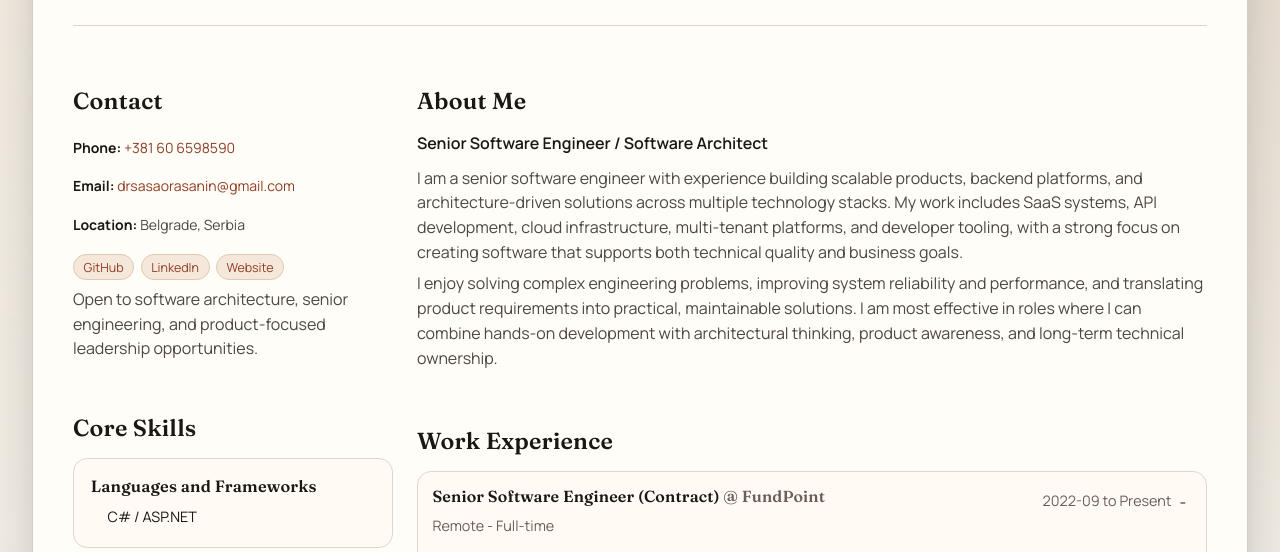
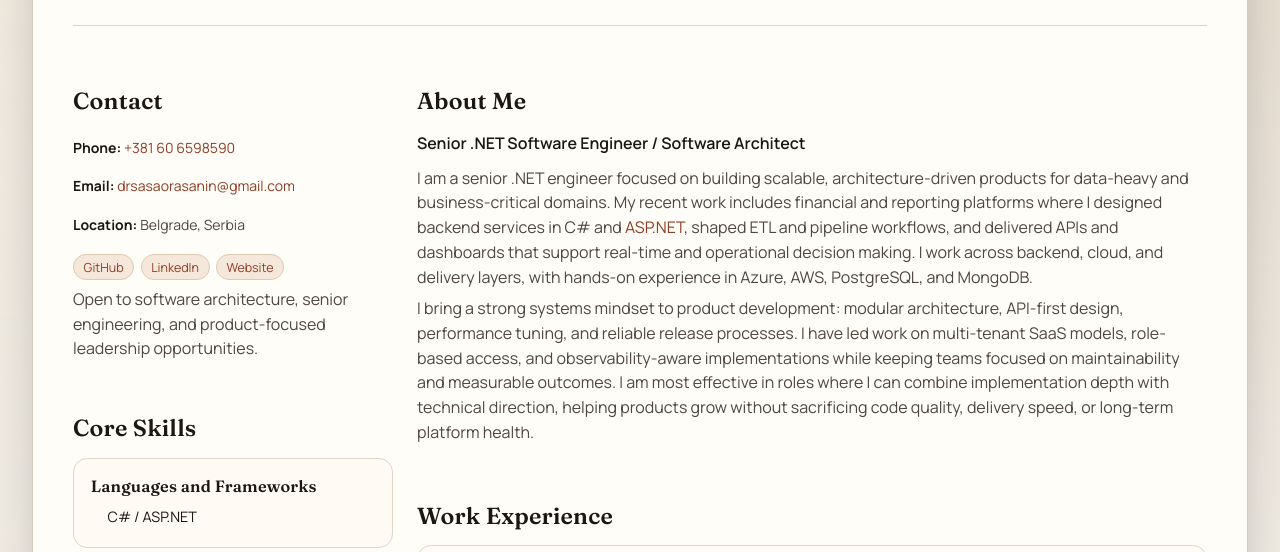
Before and after one commit to sasaorasanin/sasaorasanin.github.io, an Astro site: page /dot-net in a window 1280 px wide. Shown: the part 195-747 px from the top of the page. Built offline with nearby package versions, Linux system fonts and the light colour scheme; Astro itself is replaced by a stand-in of ours.

Commit message:
feat: add version-specific .NET about-me profile

```diff
--- /dev/null
+++ b/content/about-me/dot-net.md
@@ -0,0 +1,15 @@
+---
+title: About Me
+headline: Senior .NET Software Engineer / Software Architect
+location: Belgrade, Serbia
+email: drsasaorasanin@gmail.com
+github: https://github.com/sasaorasanin
+linkedin: https://linkedin.com/in/sasaorasanin
+displayOn:
+  - dot-net
+order: 2
+---
+
+I am a senior .NET engineer focused on building scalable, architecture-driven products for data-heavy and business-critical domains. My recent work includes financial and reporting platforms where I designed backend services in C# and ASP.NET, shaped ETL and pipeline workflows, and delivered APIs and dashboards that support real-time and operational decision making. I work across backend, cloud, and delivery layers, with hands-on experience in Azure, AWS, PostgreSQL, and MongoDB.
+
+I bring a strong systems mindset to product development: modular architecture, API-first design, performance tuning, and reliable release processes. I have led work on multi-tenant SaaS models, role-based access, and observability-aware implementations while keeping teams focused on maintainability and measurable outcomes. I am most effective in roles where I can combine implementation depth with technical direction, helping products grow without sacrificing code quality, delivery speed, or long-term platform health.
--- a/src/components/CvPage.astro
+++ b/src/components/CvPage.astro
@@ -8,13 +8,17 @@ interface Props {
 const { versionSlug = 'full' } = Astro.props;
 
 const [site] = await getCollection('site');
-const [aboutMe] = await getCollection('aboutMe');
+const aboutMeEntries = await getCollection('aboutMe');
 const [education] = await getCollection('education');
 const [contact] = await getCollection('contact');
 
 const versions = await getCollection('versions');
 const selectedVersion = versions.find((entry) => entry.data.slug === versionSlug) ?? versions[0];
 const selectedVersionSlug = selectedVersion?.data.slug ?? 'full';
+const selectedAboutMe =
+	aboutMeEntries.find((entry) => entry.id === selectedVersionSlug || entry.data.displayOn?.includes(selectedVersionSlug)) ??
+	aboutMeEntries.find((entry) => entry.id === 'full') ??
+	aboutMeEntries[0];
 const sortedVersions = [...versions].sort((a, b) => (a.data.order ?? Number.MAX_SAFE_INTEGER) - (b.data.order ?? Number.MAX_SAFE_INTEGER));
 const baseUrl = import.meta.env.BASE_URL.endsWith('/') ? import.meta.env.BASE_URL : `${import.meta.env.BASE_URL}/`;
 const versionOptions = sortedVersions.map((version) => ({
@@ -122,7 +126,7 @@ const skillGroups = sortedSkills
 	})
 	.filter((group) => selectedVersionSlug === 'full' || group.items.length > 0);
 
-const aboutRender = await render(aboutMe);
+const aboutRender = await render(selectedAboutMe);
 const educationRender = await render(education);
 const contactRender = await render(contact);
 
@@ -240,7 +244,7 @@ const isOpenByMode = (mode, index, collapsedOn) => {
 			<div class="space-y-6 print:space-y-4">
 				<section class="section-block pt-0 print:break-inside-avoid-page" id="about-me">
 					<h2>About Me</h2>
-					<p class="section-headline">{aboutMe.data.headline}</p>
+					<p class="section-headline">{selectedAboutMe.data.headline}</p>
 					<AboutContent />
 				</section>
 
--- a/src/content.config.ts
+++ b/src/content.config.ts
@@ -30,7 +30,7 @@ export const collections = {
     })
   }),
   aboutMe: defineCollection({
-    loader: glob({ pattern: 'about-me.md', base: './content' }),
+    loader: glob({ pattern: '*.md', base: './content/about-me' }),
     schema: z.object({
       title: z.string(),
       headline: z.string(),
@@ -38,6 +38,7 @@ export const collections = {
       email: z.string().email(),
       github: z.string().url(),
       linkedin: z.string().url(),
+      displayOn: z.array(z.string()).optional(),
       order: z.number().optional()
     })
   }),
--- a/src/pages/[version].astro
+++ b/src/pages/[version].astro
@@ -13,8 +13,12 @@ export async function getStaticPaths() {
 }
 
 const [site] = await getCollection('site');
-const [aboutMe] = await getCollection('aboutMe');
 const versionSlug = Astro.params.version ?? 'full';
+const aboutMeEntries = await getCollection('aboutMe');
+const aboutMe =
+	aboutMeEntries.find((entry) => entry.id === versionSlug || entry.data.displayOn?.includes(versionSlug)) ??
+	aboutMeEntries.find((entry) => entry.id === 'full') ??
+	aboutMeEntries[0];
 ---
 
 <Layout title={`${site.data.title} | ${versionSlug} CV`} description={aboutMe.data.headline}>
--- a/src/pages/index.astro
+++ b/src/pages/index.astro
@@ -4,7 +4,8 @@ import CvPage from '../components/CvPage.astro';
 import { getCollection } from 'astro:content';
 
 const [site] = await getCollection('site');
-const [aboutMe] = await getCollection('aboutMe');
+const aboutMeEntries = await getCollection('aboutMe');
+const aboutMe = aboutMeEntries.find((entry) => entry.id === 'full') ?? aboutMeEntries[0];
 ---
 
 <Layout title={`${site.data.title} | CV`} description={aboutMe.data.headline}>
```
Also changed, not shown: content/about-me/full.md (line endings or trailing spaces).
